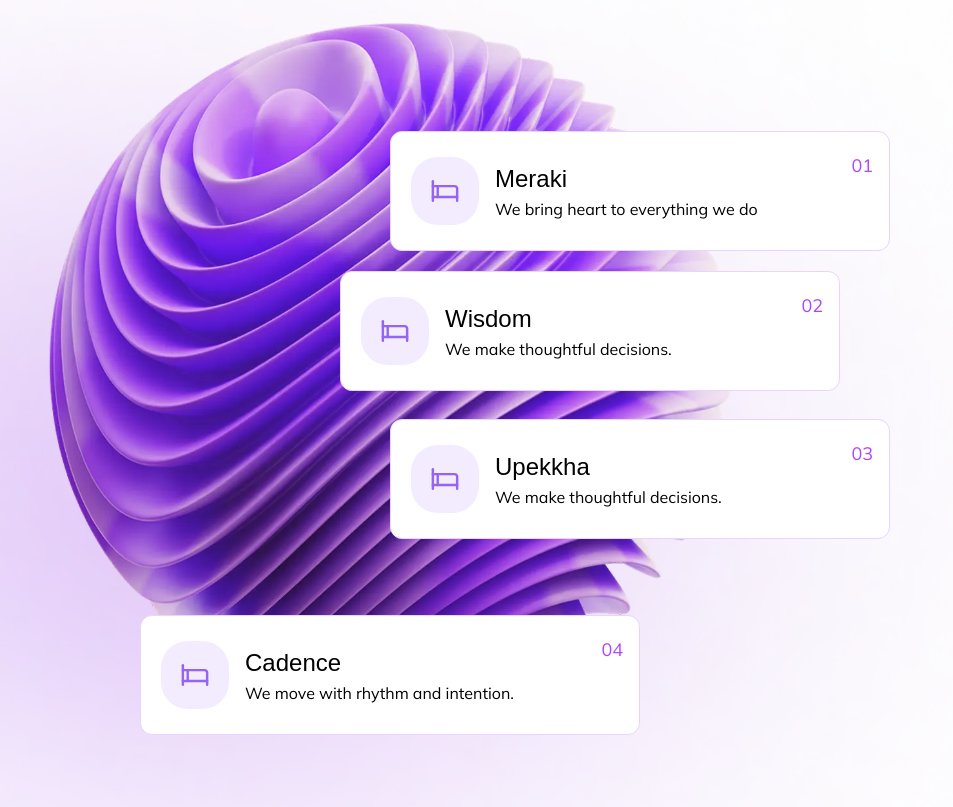
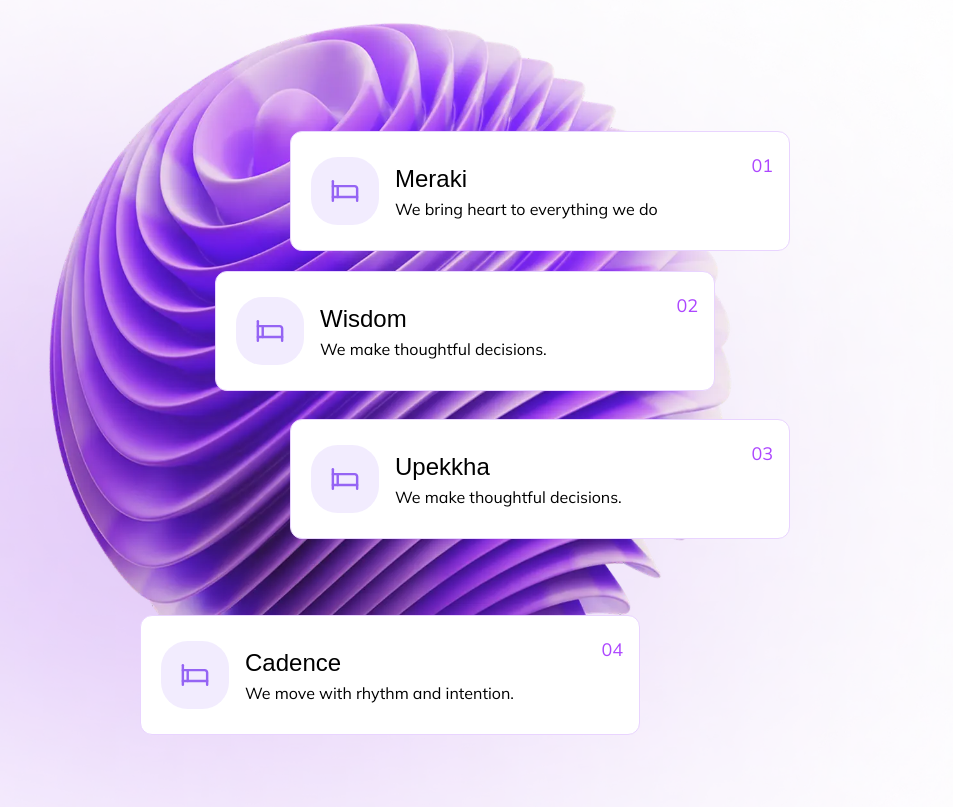
Before and after one commit to Farhan1820-creator/rezenate2.0, a Next.js app: page / in a window 1280 px wide. Shown: the part 1244-2051 px from the top of the page, without its empty margins (0-953 px from the left). Built offline with nearby package versions, Linux system fonts and the light colour scheme; a web font is replaced by a local one.

Commit message:
latest changes

```diff
--- a/app/(site)/ValuesSection.tsx
+++ b/app/(site)/ValuesSection.tsx
@@ -55,13 +55,13 @@ export default function ValuesSection() {
 </div>
 
          <div className="relative flex flex-col w-1/3 md:w-1/2">
-  <div className="relative  right-[70%]  md:top-2 md:right-[37] lg:bottom-1 lg:right-[53] xl:right-[70]">
+  <div className="relative  right-[90%]  md:top-2 md:right-[37] lg:bottom-1 lg:right-[53] xl:right-[70]">
     <ValueCard item={values[0]} /> {/* Meraki */}
   </div>
-  <div className="relative top-2 right-[80%]   md:top-6 md:right-[80] lg:top-7 lg:right-[120] xl:right-[140]">
+  <div className="relative top-2 right-[105%]   md:top-6 md:right-[80] lg:top-7 lg:right-[120] xl:right-[140]">
     <ValueCard item={values[1]} /> {/* Wisdom */}
   </div>
-  <div className="relative right-[70%]  top-4 md:top-10 md:right-[37] lg:top-14 lg:right-[53] xl:right-[70]">
+  <div className="relative right-[90%]  top-4 md:top-10 md:right-[37] lg:top-14 lg:right-[53] xl:right-[70]">
     <ValueCard item={values[2]} /> {/* Upekkha */}
   </div>
   <div className="relative right-[178%]  top-8 md:top-20 md:right-[107%] lg:top-33 lg:right-[112%] xl:right-[120%] 2xl:right-[110%]">
```
